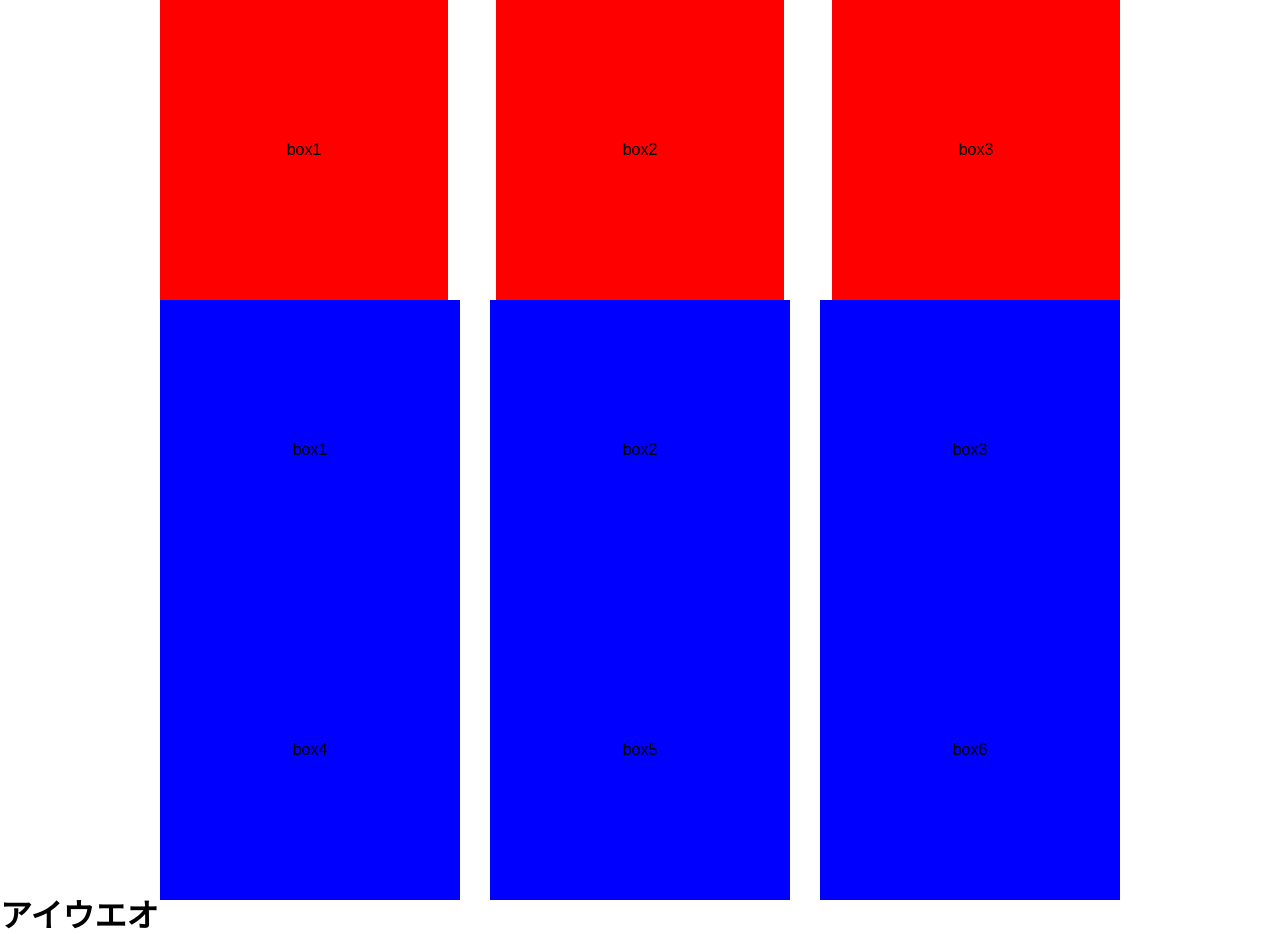
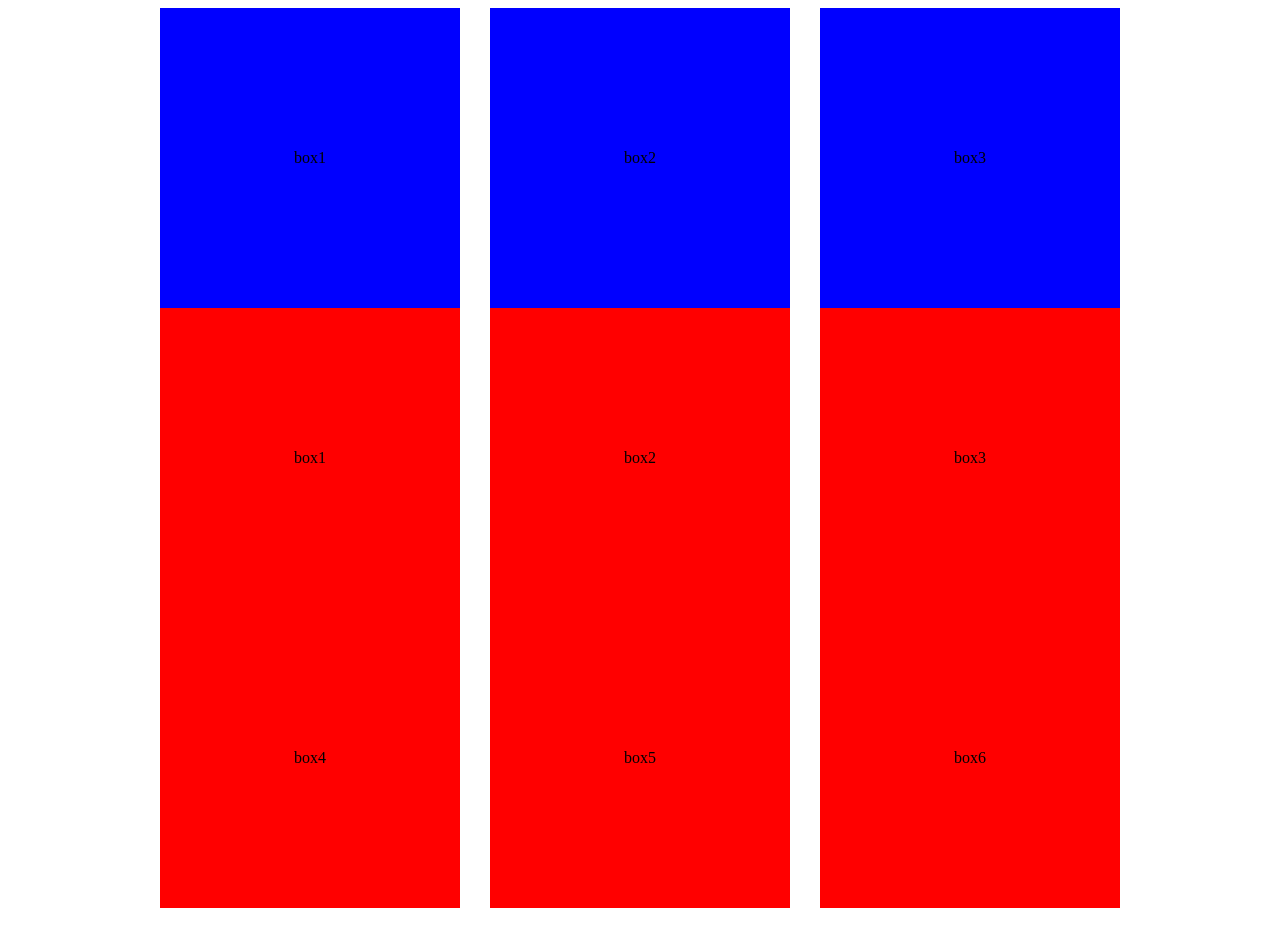
Before and after one commit to hitomi29/dezasuta, a plain HTML site: page work1/index.html in a window 1280 px wide. Drawn offline with Linux system fonts and the light colour scheme.

Commit message:
課題
work1,2

```diff
--- /dev/null
+++ b/work1/css/style.css
@@ -0,0 +1,32 @@
+@charset "utf-8";
+
+/* 問題１ */
+.wrap {
+    width: 960px;
+    display: flex;
+    margin: 0 auto;
+    justify-content: space-between;
+}
+.wrap div {
+    width: 300px;
+    height: 300px;
+    background-color: blue;
+    text-align: center;
+    line-height: 300px;
+}
+
+/* 問題２ */
+.wrap2 {
+    width: 960px;
+    display: flex;
+    margin: 0 auto;
+    justify-content: space-between;
+    flex-wrap: wrap;
+}
+.wrap2 div {
+    width: 300px;
+    height: 300px;
+    background-color: red;
+    text-align: center;
+    line-height: 300px;
+}
--- a/20220315/index.html
+++ b/work1/index.html
@@ -6,16 +6,18 @@
   <meta http-equiv="X-UA-Compatible" content="IE=edge">
   <meta name="viewport" content="width=device-width, initial-scale=1.0">
   <link rel="stylesheet" href="css/style.css">
-  <title>2回目講義</title>
+  <title>第二回目work1</title>
 </head>
 
 <body>
+  <!-- 問題１ -->
   <div class="wrap">
     <div>box1</div>
     <div>box2</div>
     <div>box3</div>
   </div>
 
+  <!-- 問題２ -->
   <div class="wrap2">
     <div>box1</div>
     <div>box2</div>
@@ -24,7 +26,6 @@
     <div>box5</div>
     <div>box6</div>
   </div>
-  <h1>アイウエオ</h1>
 </body>
 
 </html>
--- a/20220315/css/style.css
+++ b/work2/css/style.css
@@ -1,4 +1,5 @@
-@charset "utf-8";
+@charset "UTF-8";
+
 /* cssリセット */
 
 /*利用するタグによってこちらの内容は増やす*/
@@ -40,40 +41,41 @@ img {
     border: none;
 }
 
-.wrap {
+header {
+    width: 960px;
+    margin: 20px auto;
     display: flex;
-    width: 960px;
-    margin: auto;
     justify-content: space-between;
+    align-items: center;
 }
-.wrap div {
-    width: 30%;
-    height: 300px;
-    line-height: 300px;
-    text-align: center;
-    background: red;
+header ul {
+    display: flex;
+    padding: 10px 0;
 }
-.wrap2 {
-    display: flex;
-    width: 960px;
-    margin: auto;
-    justify-content: space-between;
-    flex-wrap: wrap;
+header ul li {
+    margin-right: 30px;
+    padding: 10px 30px 10px 0px;
+    border-right: 1px solid #000;
 }
-.wrap2 div {
-    width: 300px;
-    height: 300px;
-    line-height: 300px;
-    text-align: center;
-    background: blue;
+header ul li:last-child {
+    border: none;
 }
 
-@media screen and (max-width: 499px) {
-    .wrap {
+@media screen and (max-width: 767px) {
+    header {
+        width: 100%;
+        display: block;
+        margin: 20px;
+    }
+    }
+    header ul {
         display: block;
     }
-    .wrap div {
-        width: 100%;
-        margin-bottom: 20px;
+    header ul li {
+        border-right: none;
+        border-bottom: 1px solid #000;
+    }
+    header ul li:last-child {
+        border-bottom: 1px solid #000;
     }
 }
```
Also changed, not shown: work2/index.html (added, +27 -0 lines), 3 other files.
